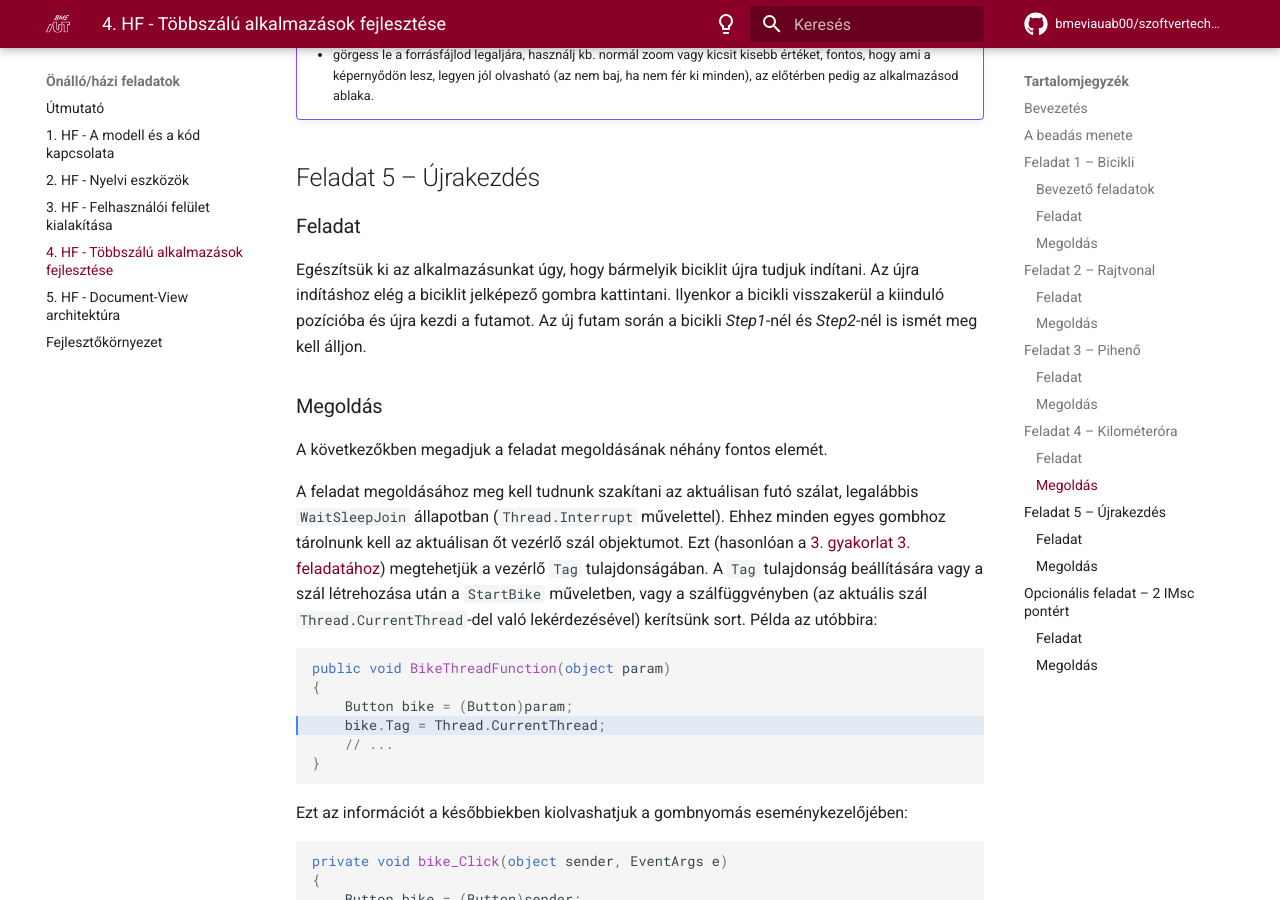
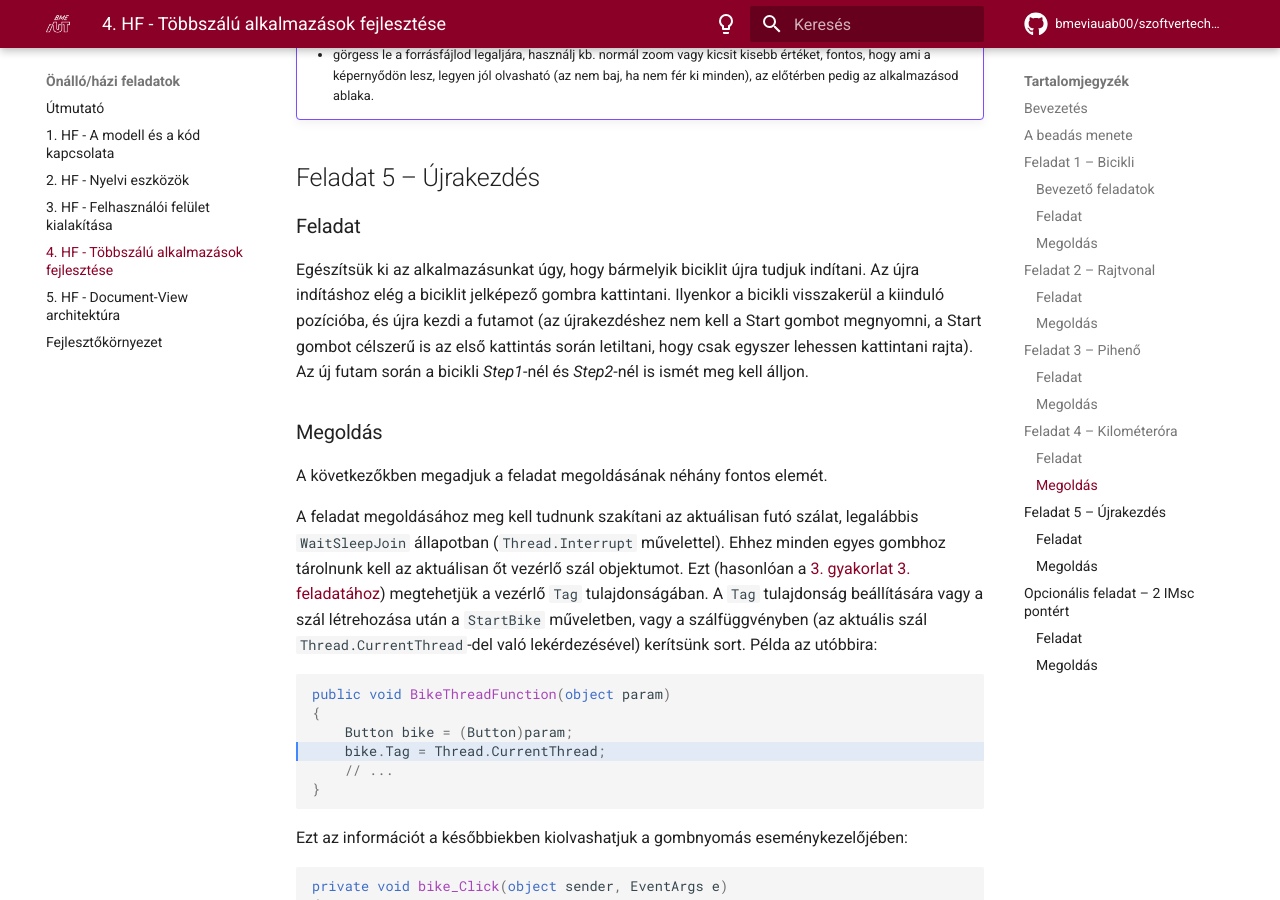
Before and after one commit to bmeviauab00/szoftvertechnikak, an MkDocs documentation site: the page built from docs/hazi/4-tobbszalu-alkalmazasok-fejlesztese/index.md, in a window 1280 px wide and 900 px high, scrolled down 7286 px. Built offline with MkDocs 1.6.1 and Material for MkDocs 9.7.7, drawn with Linux system fonts in a browser that asks for light colours; emoji names are drawn with the system emoji font; comment, search, counter and statistics services are not loaded.

Commit message:
HF4 pontosítás

```diff
--- a/docs/hazi/4-tobbszalu-alkalmazasok-fejlesztese/index.md
+++ b/docs/hazi/4-tobbszalu-alkalmazasok-fejlesztese/index.md
@@ -197,7 +197,7 @@
 
 ### Feladat
 
-Egészítsük ki az alkalmazásunkat úgy, hogy bármelyik biciklit újra tudjuk indítani. Az újra indításhoz elég a biciklit jelképező gombra kattintani. Ilyenkor a bicikli visszakerül a kiinduló pozícióba és újra kezdi a futamot. Az új futam során a bicikli *Step1*-nél és *Step2*-nél is ismét meg kell álljon.
+Egészítsük ki az alkalmazásunkat úgy, hogy bármelyik biciklit újra tudjuk indítani. Az újra indításhoz elég a biciklit jelképező gombra kattintani. Ilyenkor a bicikli visszakerül a kiinduló pozícióba, és újra kezdi a futamot (az újrakezdéshez nem kell a Start gombot megnyomni, a Start gombot célszerű is az első kattintás során letiltani, hogy csak egyszer lehessen kattintani rajta). Az új futam során a bicikli *Step1*-nél és *Step2*-nél is ismét meg kell álljon.
 
 ### Megoldás
 
```
